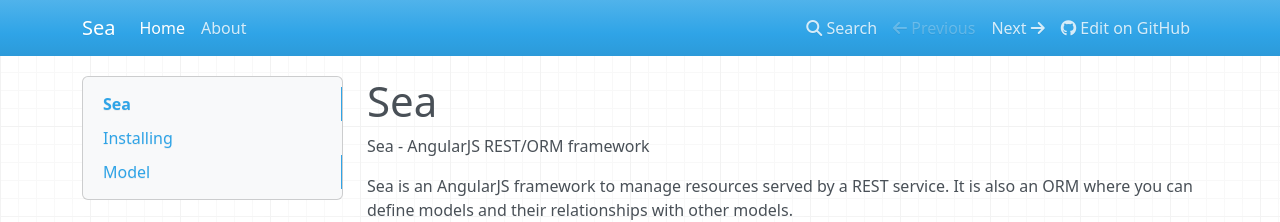
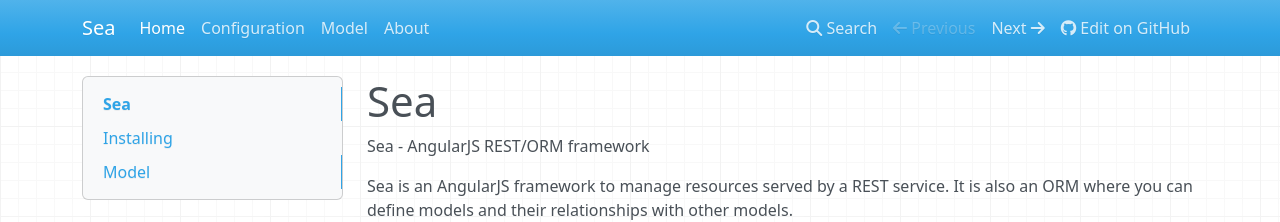
Before and after one commit to callebedrums/sea, an MkDocs documentation site: the page built from docs/docs/index.md, in a window 1280 px wide. Shown: the top 222 px of the page. Built offline with MkDocs 1.6.1, drawn with Linux system fonts in a browser that asks for light colours; nearby versions of some CDN libraries; old or Windows-style settings are respelled for this version of MkDocs.

Commit message:
add initial documentation

```diff
--- a/docs/mkdocs.yml
+++ b/docs/mkdocs.yml
@@ -4,4 +4,6 @@ site_description: SeaORM, SeaModel, Sea Framework, REST Service, ORM REST Servic
 repo_url: https://github.com/callebedrums/sea
 pages:
 - [index.md, Home]
+- [configuration.md, Configuration]
+- [model.md, Model]
 - [about.md, About]
```
